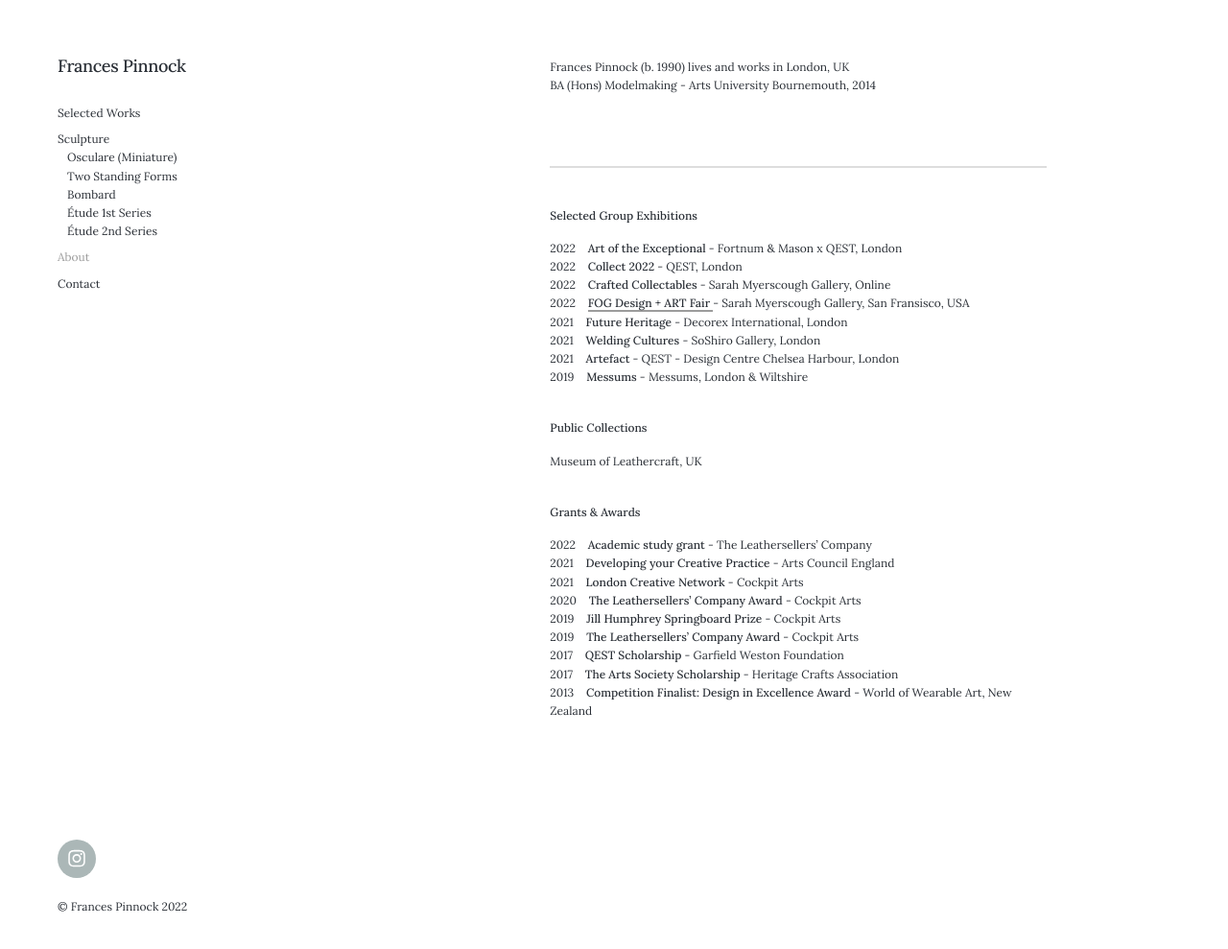
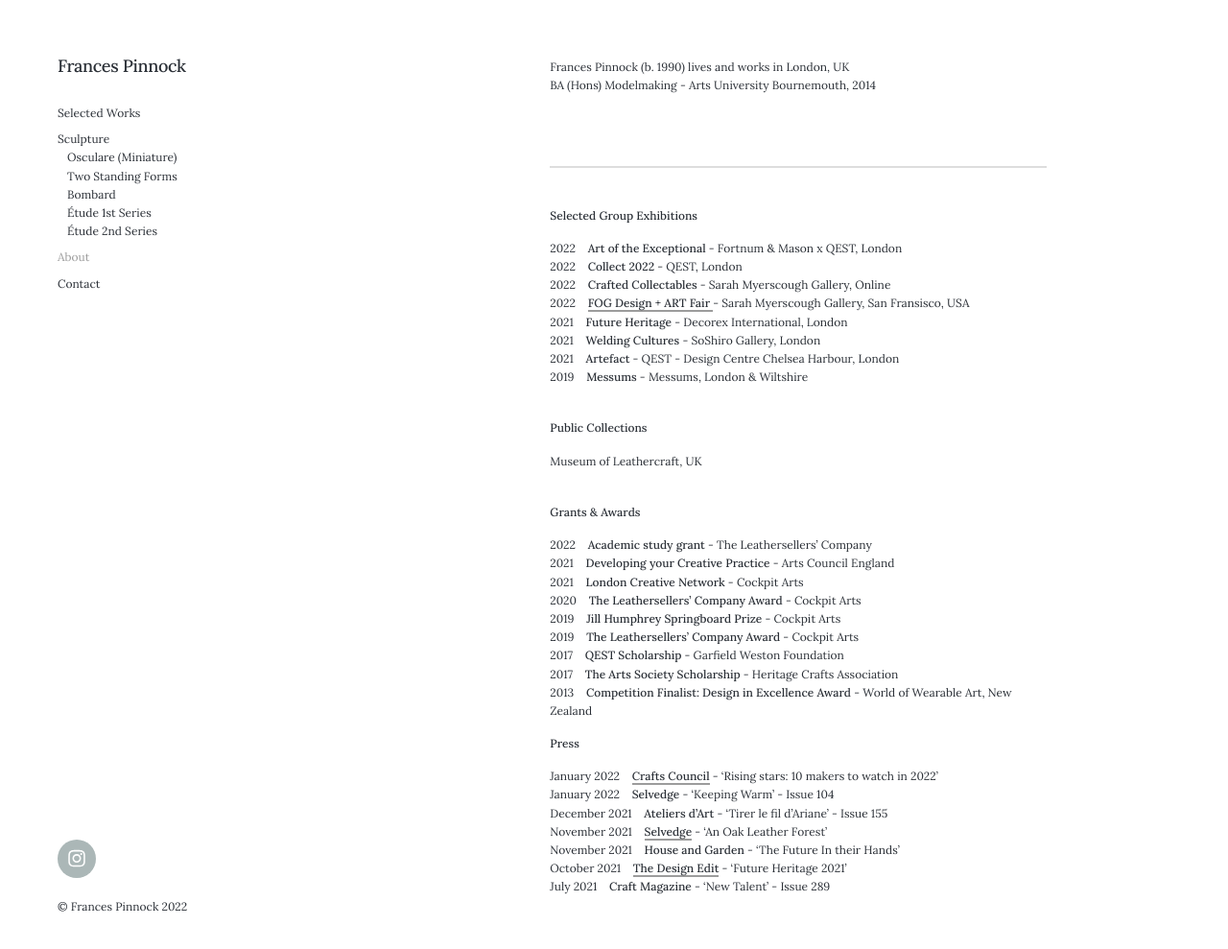
Before and after one commit to francespinnock/francespinnock.github.io, a Jekyll site: the page built from _pages/about.md, in a window 1280 px wide and 994 px high. Shown: the top 989 px of the window at 96% size. Built offline with Jekyll 4.4.1, drawn with Linux system fonts in a browser that asks for light colours; nearby versions of some CDN libraries.

Commit message:
Update about.md

```diff
--- a/_pages/about.md
+++ b/_pages/about.md
@@ -38,3 +38,14 @@ Museum of Leathercraft, UK
 2017&nbsp;&nbsp;&nbsp; **QEST Scholarship** - Garfield Weston Foundation
 2017&nbsp;&nbsp;&nbsp; **The Arts Society Scholarship** - Heritage Crafts Association
 2013&nbsp;&nbsp;&nbsp; **Competition Finalist: Design in Excellence Award** - World of Wearable Art, New Zealand
+<br />
+
+**Press**
+
+January 2022&nbsp;&nbsp;&nbsp; **[Crafts Council](https://www.craftscouncil.org.uk/stories/top-10-makers-for-2022)** - 'Rising stars: 10 makers to watch in 2022'
+January 2022&nbsp;&nbsp;&nbsp; **Selvedge** - 'Keeping Warm' - Issue 104
+December 2021&nbsp;&nbsp;&nbsp; **Ateliers d'Art** - 'Tirer le fil d'Ariane' - Issue 155
+November 2021&nbsp;&nbsp;&nbsp; **[Selvedge](https://www.selvedge.org/blogs/selvedge/an-oak-leather-forest/)** - 'An Oak Leather Forest'
+November 2021&nbsp;&nbsp;&nbsp; **House and Garden** - 'The Future In their Hands'
+October 2021&nbsp;&nbsp;&nbsp; **[The Design Edit](https://thedesignedit.com/future-heritage-2021/)** - 'Future Heritage 2021'
+July 2021&nbsp;&nbsp;&nbsp; **Craft Magazine** - 'New Talent' - Issue 289
```
